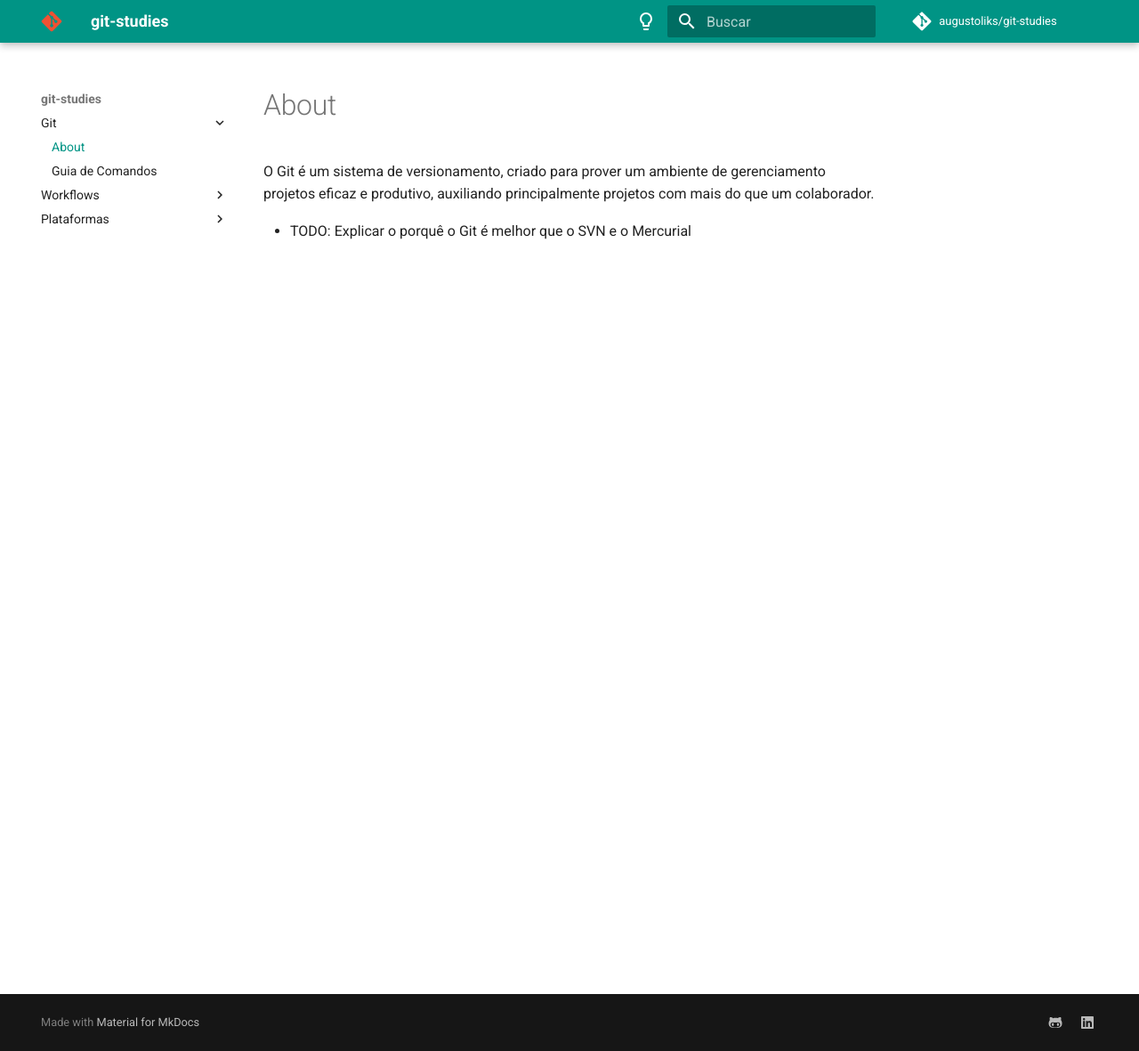
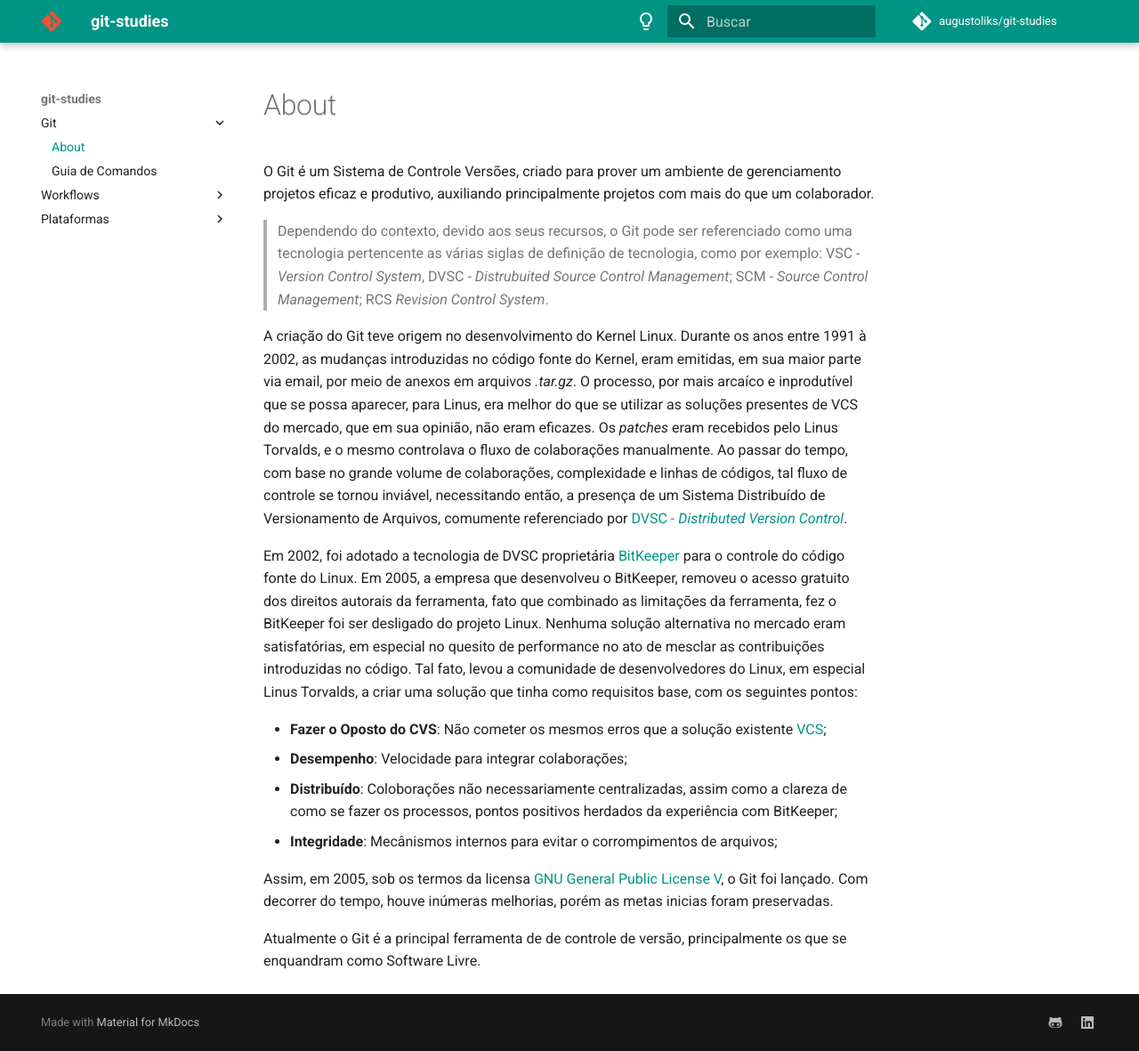
Before and after one commit to augustoliks/git, an MkDocs documentation site: the page built from docs/git/about.md, in a window 1280 px wide and 1181 px high. Shown: the whole window at 89% size. Built offline with MkDocs 1.6.1 and Material for MkDocs 9.7.7, drawn with Linux system fonts in a browser that asks for light colours; comment, search, counter and statistics services are not loaded.

Commit message:
add git descricao

```diff
--- a/docs/git/about.md
+++ b/docs/git/about.md
@@ -1,3 +1,16 @@
-O Git é um sistema de versionamento, criado para prover um ambiente de gerenciamento projetos eficaz e produtivo, auxiliando principalmente projetos com mais do que um colaborador.
+O Git é um Sistema de Controle Versões, criado para prover um ambiente de gerenciamento projetos eficaz e produtivo, auxiliando principalmente projetos com mais do que um colaborador.
 
-- TODO: Explicar o porquê o Git é melhor que o SVN e o Mercurial
+> Dependendo do contexto, devido aos seus recursos, o Git pode ser referenciado como uma tecnologia pertencente as várias siglas de definição de tecnologia, como por exemplo: VSC - *Version Control System*, DVSC - *Distrubuited Source Control Management*; SCM - *Source Control Management*; RCS *Revision Control System*.
+
+A criação do Git teve origem no desenvolvimento do Kernel Linux. Durante os anos entre 1991 à 2002, as mudanças introduzidas no código fonte do Kernel, eram emitidas, em sua maior parte via email, por meio de anexos em arquivos *.tar.gz*. O processo, por mais arcaíco e inprodutível que se possa aparecer, para Linus, era melhor do que se utilizar as soluções presentes de VCS do mercado, que em sua opinião, não eram eficazes. Os *patches* eram recebidos pelo Linus Torvalds, e o mesmo controlava o fluxo de colaborações manualmente. Ao passar do tempo, com base no grande volume de colaborações, complexidade e linhas de códigos, tal fluxo de controle se tornou inviável, necessitando então, a presença de um Sistema Distribuído de Versionamento de Arquivos, comumente referenciado por [DVSC - *Distributed Version Control*](https://en.wikipedia.org/wiki/Distributed_version_control).
+
+Em 2002, foi adotado a tecnologia de DVSC proprietária [BitKeeper](http://www.bitkeeper.org/) para o controle do código fonte do Linux. Em 2005, a empresa que desenvolveu o BitKeeper, removeu  o acesso gratuito dos direitos autorais da ferramenta, fato que combinado as limitações da ferramenta, fez o BitKeeper foi ser desligado do projeto Linux. Nenhuma solução alternativa no mercado eram satisfatórias, em especial no quesito de performance no ato de mesclar as contribuições introduzidas no código. Tal fato, levou a comunidade de desenvolvedores do Linux, em especial Linus Torvalds, a criar uma solução que tinha como requisitos base, com os seguintes pontos:
+
+- **Fazer o Oposto do CVS**: Não cometer os mesmos erros que a solução existente [VCS](https://en.wikipedia.org/wiki/Concurrent_Versions_System);
+- **Desempenho**: Velocidade para integrar colaborações;
+- **Distribuído**: Coloborações não necessariamente centralizadas, assim como a clareza de como se fazer os processos, pontos positivos herdados da experiência com BitKeeper;
+- **Integridade**: Mecânismos internos para evitar o corrompimentos de arquivos;
+
+Assim, em 2005, sob os termos da licensa [GNU General Public License V](https://www.gnu.org/licenses/old-licenses/gpl-2.0.html), o Git foi lançado. Com decorrer do tempo, houve inúmeras melhorias, porém as metas inicias foram preservadas.
+
+Atualmente o Git é a principal ferramenta de de controle de versão, principalmente os que se enquandram como Software Livre.
```
Also changed, not shown: docs/git/img/stages.png (added).
